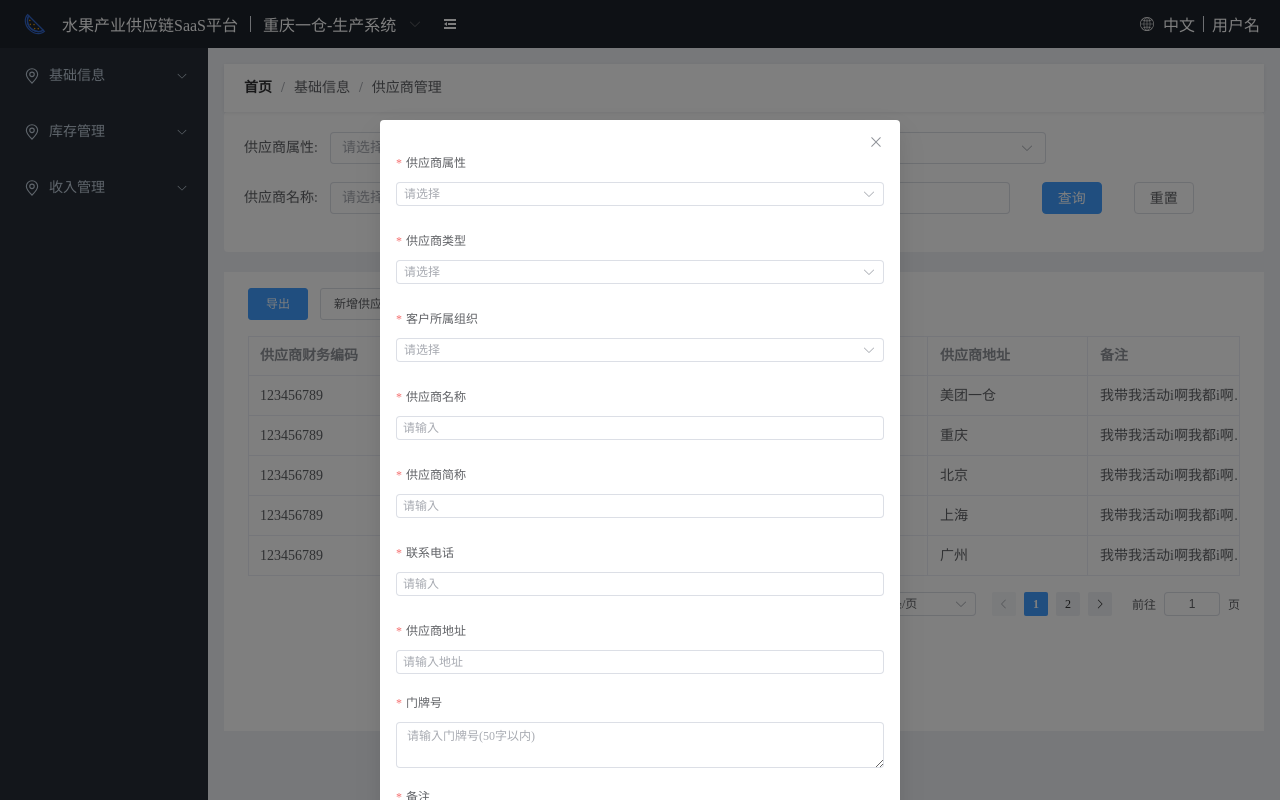
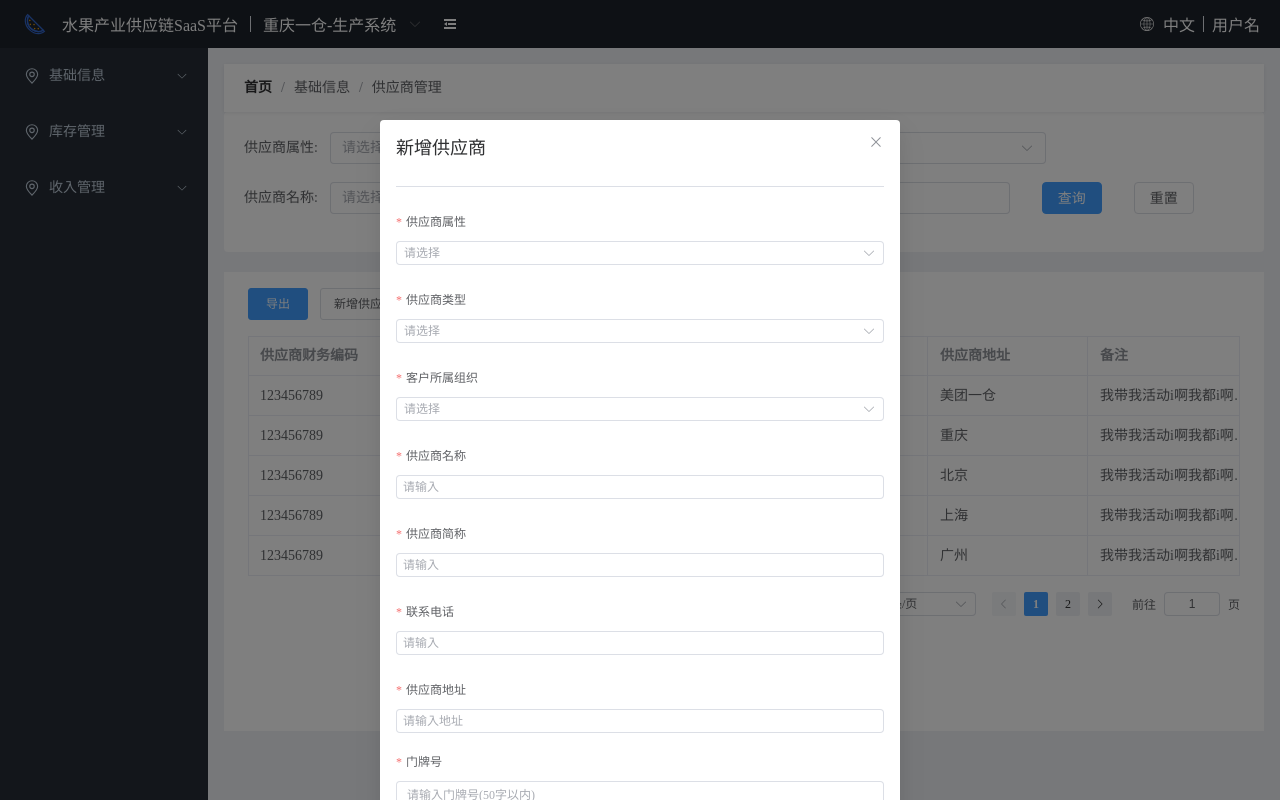
Before and after one commit to youzexu/fe-practice, a Vue app in the folder 6.my-vue3-ts-project/: page /foundation/supplier in a window 1280 px wide. Both pictures are taken after a click on the button "新增供应商". Built offline with nearby package versions, Linux system fonts and the light colour scheme; the HTML template or start-up script is replaced by a standard one.

Commit message:
分割线

```diff
--- a/6.my-vue3-ts-project/src/views/Basic-information/Customer-Management/components/Add-customer.vue
+++ b/6.my-vue3-ts-project/src/views/Basic-information/Customer-Management/components/Add-customer.vue
@@ -1,6 +1,7 @@
 <template>
     <div>
        <el-dialog v-model="dialogVisible" :title="showTitle" width="520" @close="btnCancel">
+           <el-divider style="margin-top: 10px; margin-bottom: 24xp;" />
             <el-form label-width="120px" label-position="top" style="min-height: 600px;" :model="formList1"
                 ref="formOne" :rules="rules">
                <el-form-item :label="formList1.id !== 0 ? `客户属性: ${formList1.attribute}` : '客户属性'"
@@ -46,7 +47,7 @@
                     <el-input type="textarea" :rows="2" placeholder="请填写备注信息 (200字以内)" v-model="formList1.remark" />
                 </el-form-item>
             </el-form>
-            <div class="harvestinformation">
+           <div class="harvestinformation">
                 <span class="span1">|</span>
                 <span>收货信息</span>
             </div>
@@ -85,10 +86,11 @@
                     </div>
                 </el-form>
             </div>
-            <el-row type="flex" justify="center" align="middle">
+           <el-row type="flex" justify="center" align="middle">
                 <el-button size="small" style="width: 100%; border: 1px dashed #ccc;" @click="addForm">+ 新增</el-button>
             </el-row>
-            <el-row type="flex" justify="end" align="middle" style="margin-top: 24px;">
+           <el-divider style="margin: 24px 0 8px 0" />
+            <el-row type="flex" justify="end" align="middle">
                 <el-button type="primary" size="small" @click="btnOk">确定</el-button>
                 <el-button size="small" @click="btnCancel">取消</el-button>
             </el-row>
--- a/6.my-vue3-ts-project/src/views/Basic-information/Supplier-management/Supplier-Info.vue
+++ b/6.my-vue3-ts-project/src/views/Basic-information/Supplier-management/Supplier-Info.vue
@@ -94,7 +94,7 @@ const tableData = ref([
         id:12412414111,
         coding: 123456789,
         attribute: '外部',
-        type: '公司',
+        type: '水果',
         organization: '北京分公司',
         name: '1111111111111111111',
         abbreviation: '加剋夫',
--- a/6.my-vue3-ts-project/src/views/Basic-information/Supplier-management/components/Add-supplier.vue
+++ b/6.my-vue3-ts-project/src/views/Basic-information/Supplier-management/components/Add-supplier.vue
@@ -1,21 +1,28 @@
 <template>
     <div>
-        <el-dialog v-model="showHide" width="520" @close="btnCancel">
+       <el-dialog v-model="showHide" :title="showTitle" width="520" @close="btnCancel">
+            <el-divider style="margin-top: 10px; margin-bottom: 24xp;" />
             <el-form label-width="120px" label-position="top" style="min-height: 600px;" :model="formList1"
                 ref="formOne" :rules="rules">
-                <el-form-item label="供应商属性" style="width: 100%; margin-bottom: 24px;" size="small" prop="attribute">
-                    <el-select placeholder="请选择" v-model="formList1.attribute">
+               <el-form-item :label="formList1.id !== 0 ? `供应商属性: ${formList1.attribute}供应商` : '供应商属性'"
+                    style="width: 100%; margin-bottom: 24px;" size="small" prop="attribute">
+                    <el-select v-if="formList1.id === 0" placeholder="请选择" v-model="formList1.attribute">
                         <el-option label="内部" value="内部"></el-option>
                         <el-option label="外部" value="外部"></el-option>
                     </el-select>
                 </el-form-item>
-                <el-form-item label="供应商类型" style="width: 100%; margin-bottom: 24px;" size="small" prop="type">
-                    <el-select placeholder="请选择" v-model="formList1.type">
+               <el-form-item :label="formList1.id !== 0 ? `供应商类型: ${formList1.type}` : '供应商类型'"
+                    style="width: 100%; margin-bottom: 24px;" size="small" prop="type">
+                    <el-select v-if="formList1.id === 0" placeholder="请选择" v-model="formList1.type">
                         <el-option label="苹果" value="苹果"></el-option>
                         <el-option label="香蕉" value="香蕉"></el-option>
                         <el-option label="橘子" value="橘子"></el-option>
                         <el-option label="葡萄" value="葡萄"></el-option>
                     </el-select>
+                </el-form-item>
+               <el-form-item v-if="formList1.id !== 0" label="供应商财务编码" style="width: 100%;margin-bottom: 24px;"
+                    size="small" prop="coding">
+                    <el-input placeholder="请输入" v-model="formList1.coding" />
                 </el-form-item>
                 <el-form-item label="客户所属组织" style="width: 100%;margin-bottom: 24px;" size="small" prop="organization">
                     <el-select placeholder="请选择" v-model="formList1.organization">
@@ -42,7 +49,8 @@
                     <el-input type="textarea" :rows="2" placeholder="请填写备注信息 (200字以内)" v-model="formList1.remark" />
                 </el-form-item>
             </el-form>
-            <el-row type="flex" justify="end" align="middle" style="margin-top: 24px;">
+           <el-divider style="margin: 24px 0 8px 0" />
+            <el-row type="flex" justify="end" align="middle">
                 <el-button type="primary" size="small" @click="btnOk">确定</el-button>
                 <el-button size="small" @click="btnCancel">取消</el-button>
             </el-row>
@@ -52,7 +60,7 @@
 
 <script setup lang="ts" name="AddSupplier">
 import { ElMessage } from 'element-plus';
-import { reactive, ref } from 'vue';
+import { computed, reactive, ref } from 'vue';
 
 // 定义接口
 interface customerData {
@@ -72,6 +80,9 @@ house: string,
 let id =21342414123
 let coding = 40999999917
 const formOne = ref();
+const showTitle = computed(() => {
+    return formList1.id !== 0 ? '编辑供应商' : '新增供应商'
+ })
 // 新增表单数据
 const formList1 = reactive<customerData>({
 id:id++,
@@ -86,6 +97,7 @@ remark: '',
 address:'' ,
 house:'',
 });
+// 清空表单数据
 const clearForm = () => {
 formList1.id = 0
 formList1.coding = coding++
@@ -111,7 +123,6 @@ const openEdit = (data: customerData) => {
 const open = () => {
     clearForm()
     showHide.value = true;
-
 }
 // 传递表单数据
 const emit = defineEmits<{
@@ -125,12 +136,10 @@ const btnOk = () => {
             if (formList1.id === 0) {
                 const submitData = JSON.parse(JSON.stringify(formList1))
                 submitData.id = id++
-                submitData.coding = coding++
             emit('addCustomer', submitData)
             // console.log(submitData)
             showHide.value = false;
                 ElMessage.success('添加成功')
-                // clearForm()
             }
             else {
                 const editData = JSON.parse(JSON.stringify(formList1))
@@ -138,7 +147,6 @@ const btnOk = () => {
                 // console.log(editData)
                 showHide.value = false;
                 ElMessage.success('编辑成功')
-                clearForm()
              }
         } else {
              ElMessage.error('请填写完整信息')
@@ -147,10 +155,9 @@ const btnOk = () => {
 }
 // 弹窗取消
 const btnCancel = () => {
+    showHide.value = false;
     formOne.value.resetFields();
     clearForm()
-    showHide.value = false;
-
 }
 // 表单验证规则
 const rules = reactive({
@@ -159,6 +166,7 @@ const rules = reactive({
     organization: [{ required: true, message: '请选择客户所属组织', trigger: 'blur' }],
     name: [{ required: true, message: '请输入供应商名称', trigger: 'blur' }],
     abbreviation: [{ required: true, message: '请输入供应商简称', trigger: 'blur' }],
+    coding: [{ required: true, message: '请输入供应商财务编码', trigger: 'blur' }],
     phone: [
         { required: true, message: '请输入联系人电话', trigger: 'blur' },
         // {  pattern: /^1[3-9]\d{9}$/, message: '电话格式不正确', trigger: 'blur' },
```
